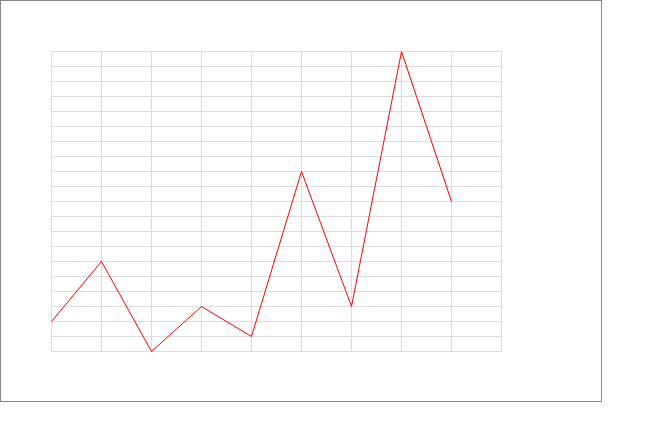
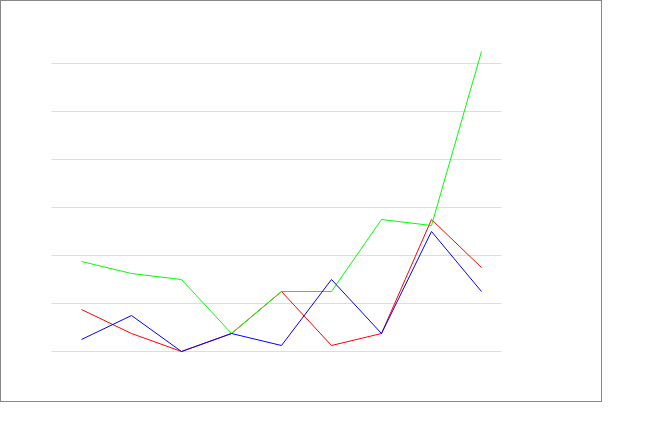
Before and after one commit to degva/js-graphs, a plain HTML site: page index.html in a window 1280 px wide. Shown: the whole page, without its empty margins (0-665 px from the left). Drawn offline with nearby package versions, Linux system fonts and the light colour scheme.

Commit message:
New forms

```diff
--- a/index.html
+++ b/index.html
@@ -12,5 +12,6 @@
 		</div>
 	</body>
 	<script src="//code.jquery.com/jquery-1.11.2.min.js"></script>
-	<script type="text/javascript" charset="utf-8" src='js/test.js'></script>
+	<script type="text/javascript" charset="utf-8" src='js/js-graphs.js'></script>
+	<script type="text/javascript" charset="utf-8" src='js/main.js'></script>
 </html>
--- a/js/test.js
+++ b/js/js-graphs.js
@@ -1,3 +1,4 @@
+
 /* Util functions
  * to use trough all the app
  */
@@ -58,6 +59,19 @@ function StackRender(ctxt, cHeight, cWidth) {
 		 * a better fitting grif
 		 */
 		this.gridRender(maxH, maxLength);
+		/* Retrieve X values */
+		var xValues = [];
+		/* Find for a way if the data is broken */
+		for (var i = 0; i < this.stack.length; i++ ) {
+			for (var e = 0; e < this.stack[i].nodes.length - 1; e++) {
+				if ( ! this.stack[i].nodes[e][0] in xValues) {
+					xValues.push(this.stack[i].nodes[e][0]);
+				}
+				/* */
+			}
+		}
+
+		xValues.sort();
 		/*
 		 * For each value on the stack
 		 * 		Take data
@@ -67,7 +81,7 @@ function StackRender(ctxt, cHeight, cWidth) {
 		for (var i = 0; i < this.stack.length; i++) {
 			this.renderLine(this.stack[i], maxH, maxLength);
 		}
-	}
+	};
 
 	this.renderLine = function(line, maxH, maxLen) {
 		var context = this.localCanvasData.context;
@@ -78,14 +92,14 @@ function StackRender(ctxt, cHeight, cWidth) {
 		var uniHeight = cH / maxH;
 		var uniWidth = cW / maxLen;
 
-		for (var i = 0; i < line.nodes.length - 2; i++ ) {
+		for (var i = 0; i < line.nodes.length - 1; i++ ) {
 			context.beginPath();
 
-			x1 = 50 + (uniWidth)*(i);
-			y1 = 50 + cH - (uniHeight)*(line.nodes[i+1][1]);
+			x1 = 80 + (uniWidth)*(i);
+			y1 = 50 + cH - (uniHeight)*(line.nodes[i][1]);
 
-			x2 = 50 + (uniWidth)*(i+1)
-			y2 = 50 + cH - (uniHeight)*(line.nodes[i+2][1]);
+			x2 = 80 + (uniWidth)*(i+1)
+			y2 = 50 + cH - (uniHeight)*(line.nodes[i+1][1]);
 
 			context.moveTo(x1, y1);
 			context.lineTo(x2, y2);
@@ -102,20 +116,30 @@ function StackRender(ctxt, cHeight, cWidth) {
 		var cW = this.localCanvasData.canvasWidth - 150;
 
 		var uniHeight = cH / nY;
-		var uniWidth = cW / nX;
+		// var uniWidth = cW / nX;
 
 		context.beginPath();
 
+		var uniter = Math.round(50 / uniHeight);
+		// var uniter = uniHeight / 100;
+
+
 		/* Vertical Lines */
+		/*
 		for ( var i = 0; i < nX+1; i++) {
-			context.moveTo(50 + uniWidth * i, 50);
-			context.lineTo(50 + uniWidth * i, cH+50);
+			if ( i % uniter == 0 ) {
+				context.moveTo(50 + uniWidth * i, 50);
+				context.lineTo(50 + uniWidth * i, cH+50);
+			}
 		}
+		*/
 
 		/* Horizontal Lines */
 		for ( var i = 0; i < nY+1; i++) {
-			context.moveTo(50, 50 + uniHeight * i);
-			context.lineTo(cW+50, 50 + uniHeight * i);
+			if ( i % uniter == 0 ) {
+				context.moveTo(50, this.localCanvasData.canvasHeight - ( 50 + uniHeight * i ));
+				context.lineTo(cW+50, this.localCanvasData.canvasHeight - ( 50 + uniHeight * i ));
+			}
 		}
 
 		context.strokeStyle = '#ddd';
@@ -164,18 +188,3 @@ Line.prototype = {
 		this.nodes.push(chunk);
 	}
 };
-
-
-/* Start App
- */
-$(document).ready(function() {
-	var canvas = document.getElementById('canvas');
-	var app = new App(canvas);
-	app.start();
-
-	var data = ['Line One',[1,2],[2,6],[3,0],[4,3],[5,1],[6,12],[7,3],[8,20],[9,10]];
-	var line = new Line(data, '#FF0000');
-	app.addToStack(line);
-
-	app.sRender.render();
-});
--- /dev/null
+++ b/js/main.js
@@ -0,0 +1,26 @@
+/* Start App
+ */
+$(document).ready(function() {
+	var canvas = document.getElementById('canvas');
+	var app = new App(canvas);
+	app.start();
+
+	var data = ['Line One',[1,2],[2,6],[3,0],[4,3],[5,1],[6,12],[7,3],[8,20],[9,10]];
+	var data2 = ['Line Two',[1,7],[2,3],[3,0],[4,3],[5,10],[6,1],[7,3],[8,22],[9,14]];
+	var data3 = ['Line Three',[1,15],[2,13],[3,12],[4,3],[5,10],[6,10],[7,22],[8,21],[9,50]];
+
+	/* We need to sort the arrays */
+	data.sort();
+	data2.sort();
+	data3.sort();
+
+	var line = new Line(data, '#0000FF');
+	var line2 = new Line(data2, '#FF0000');
+	var line3 = new Line(data3, '#00FF00');
+
+	app.addToStack(line2);
+	app.addToStack(line3);
+	app.addToStack(line);
+
+	app.sRender.render();
+});
```
Also changed, not shown: 1 other file.
